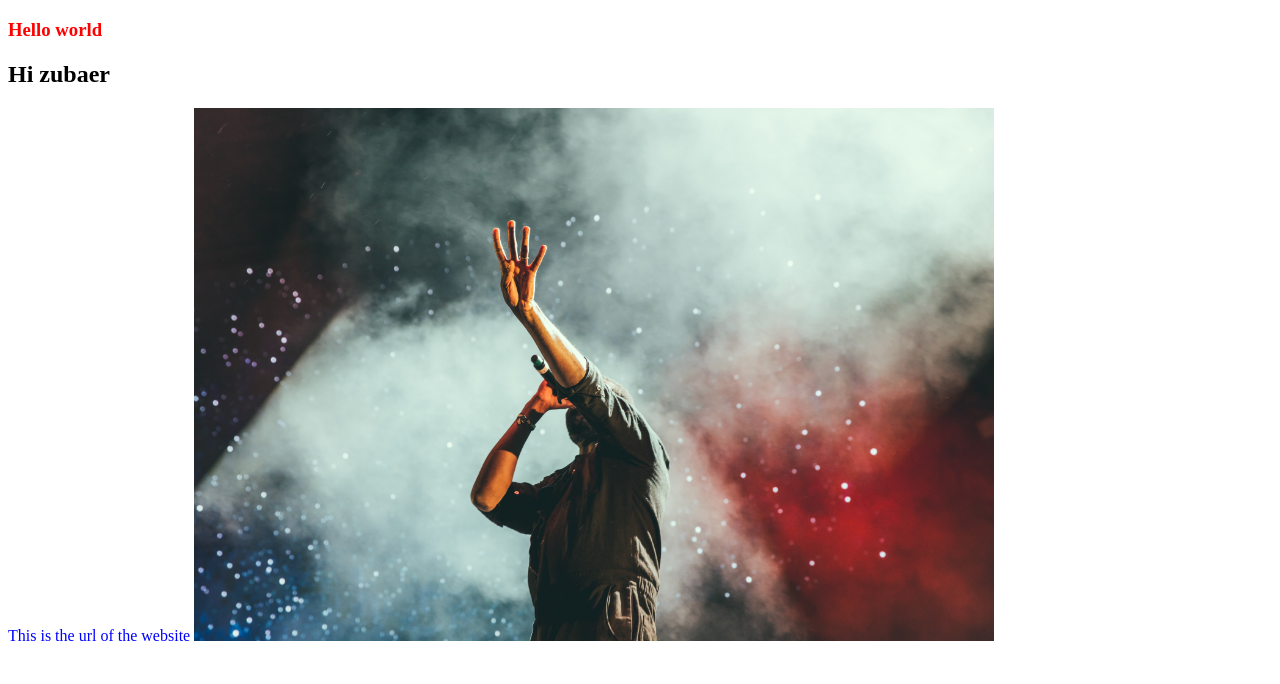
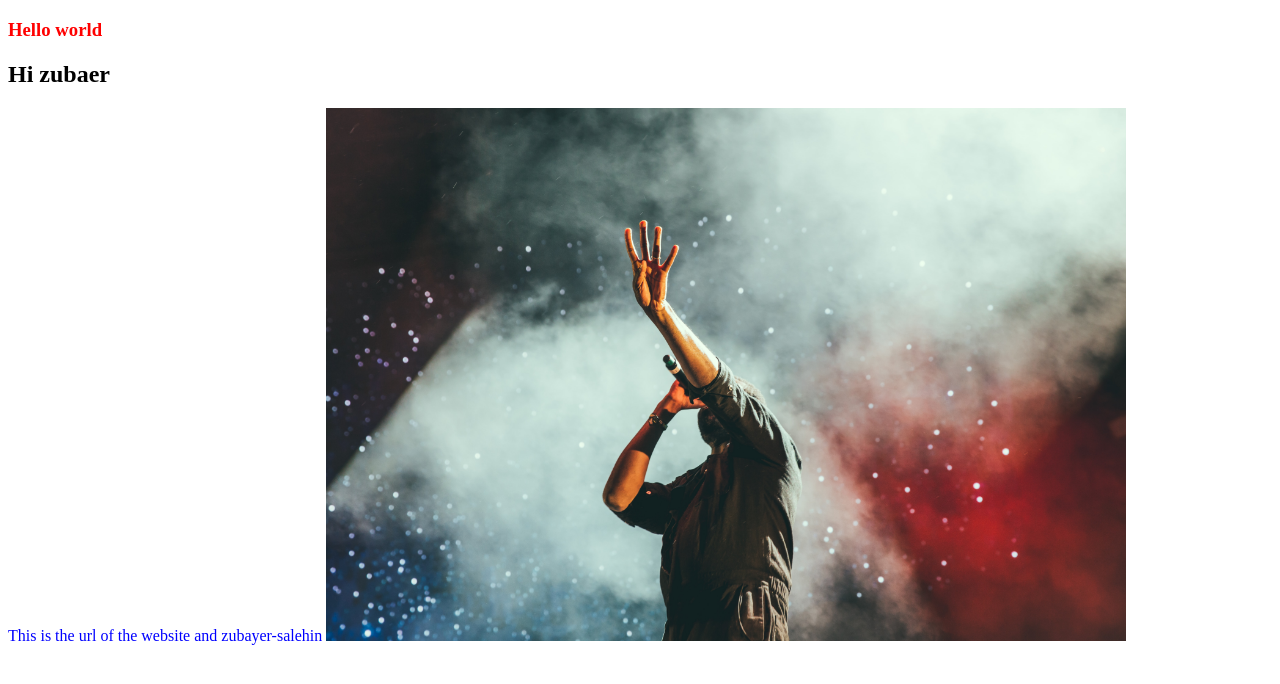
Before and after one commit to zubayer-salehin/my-first-repo, a plain HTML site: page index.html in a window 1280 px wide. Drawn offline with Linux system fonts and the light colour scheme.

Commit message:
text add

```diff
--- a/index.html
+++ b/index.html
@@ -13,7 +13,7 @@
   <div>
     <h3>Hello world</h3>
     <h2>Hi zubaer</h2>
-    <span>This is the url of the website</span>
+    <span>This is the url of the website and zubayer-salehin</span>
     <img src="images/picture.jpg" alt="">
   </div>
 </body>
```
